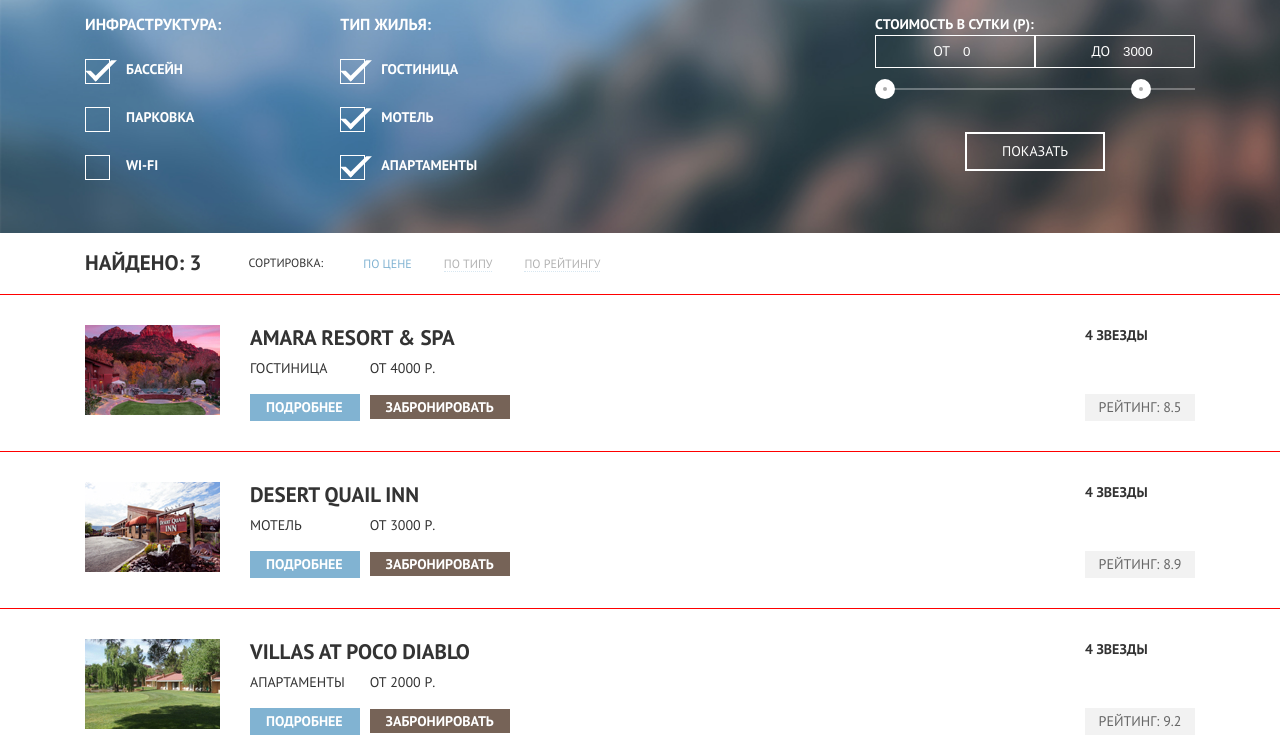
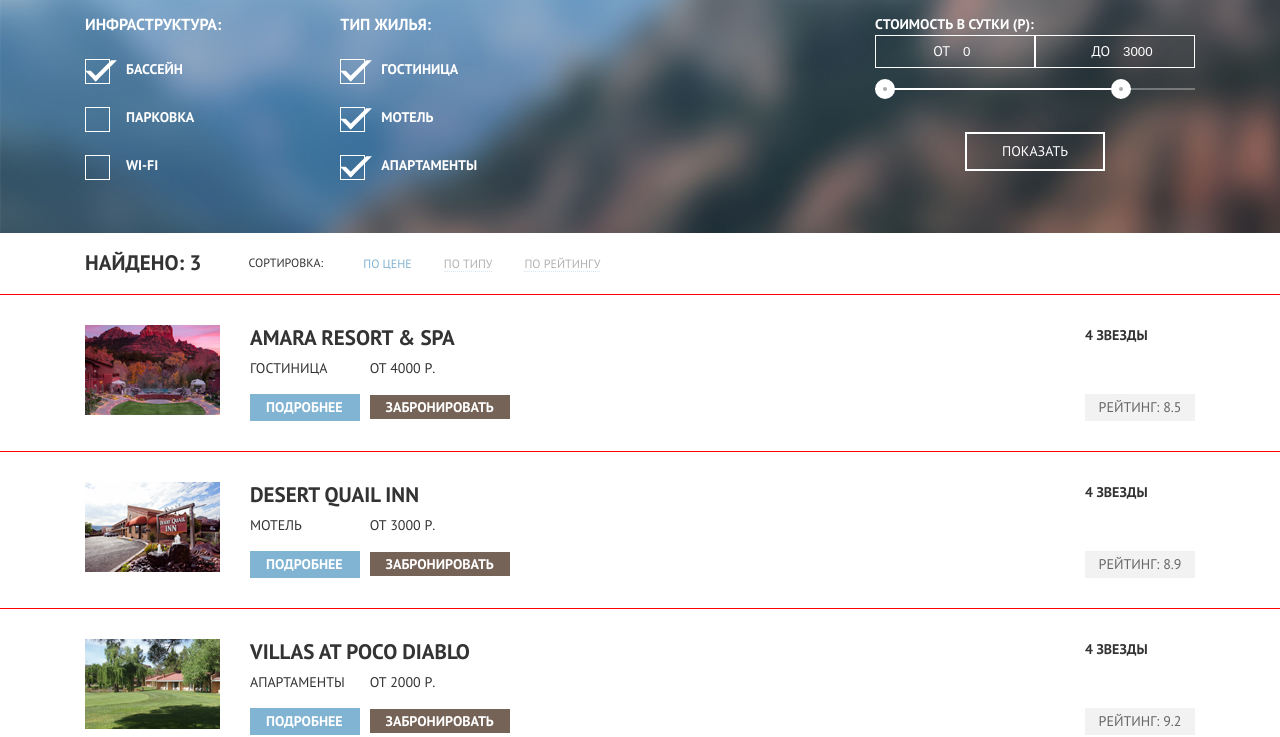
Before and after one commit to allonthepin/sedona, a plain HTML site: page hotels.html in a window 1280 px wide. Shown: the part 72-809 px from the top of the page. Drawn offline with Linux system fonts and the light colour scheme.

Commit message:
change range

```diff
--- a/hotels.html
+++ b/hotels.html
@@ -82,13 +82,10 @@
             </label>
           </div>
           <div class="range">
-            <div class="range-line">
-              <div class="range-wrapper">
-                <div class="range-roll first">
-                </div>
-                <div class="range-roll second">
-                </div>
-              </div>
+            <div class="range-line"></div>
+            <div class="range-line active" style="width: 80%">
+              <div class="range-handler"></div>
+              <div class="range-handler"></div>
             </div>
           </div>
           <button type="submit" class="range-button">Показать</button>
--- a/style.css
+++ b/style.css
@@ -498,8 +498,10 @@ margin-right: auto;
   justify-content: center;
 }
 
+
 .range {
   margin-top: 10px;
+  position: relative;
 }
 
 .range-line {
@@ -510,6 +512,7 @@ margin-right: auto;
 }
 
 .range-line::before {
+  position: absolute;
   content:"";
   border: none;
   background-color: #FFFFFF;
@@ -518,30 +521,29 @@ margin-right: auto;
   height: 2px;
   display: block;
   width: 100%;
+}
+
+.range-line.active {
+  justify-content: space-between;
+  position: absolute;
+  top: 0;
+  left: 0;
+  width: 100%;
+  height: 100%;
 
 }
 
-.range-roll {
-  position: absolute;
+.range-line.active::before {
+  opacity: 1;
+}
+
+.range-handler {
+  position: relative;
   width: 20px;
   height: 20px;
   background: #ABABAB;
   border-radius: 50%;
   border: solid white 8px;
-}
-
-.range-roll.first {
-  left: 0;
-
-}
-
-.range-roll.second {
-left: 80%;
-}
-
-.range-wrapper {
-  display: flex;
-  align-items: center;
 }
 
 .range-button {
```
Also changed, not shown: index.html (indentation only). Lines whose indentation alone changed are shown as unchanged.
